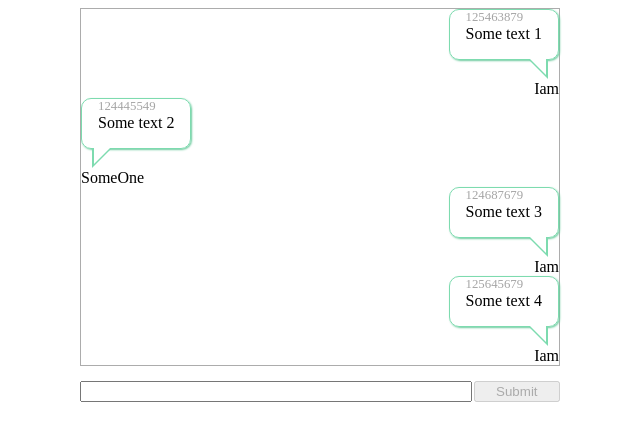
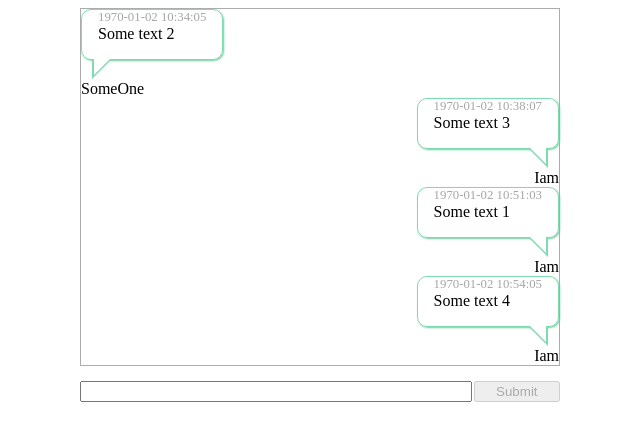
Before and after one commit to Ech0oo/OnePageChat, a website: page src/index.html in a window 1280 px wide. Shown: the whole page, without its empty margins (320-960 px from the left). Drawn offline with nearby package versions, Linux system fonts and the light colour scheme; files that its build step writes are made by us from their sources.

Commit message:
time and limit filter

```diff
--- a/src/app/index.controller.js
+++ b/src/app/index.controller.js
@@ -39,5 +39,7 @@
       return "brif-author";
     }
 
+
+    vm.messagesLimit = 10;
   }
 }());
--- a/src/index.html
+++ b/src/index.html
@@ -9,9 +9,9 @@
 <div class="container">
 
    <div class="messages-screen" ng-cloak>
-    <div class="brif-message" ng-repeat="brif in ctrl.messagesData">
+    <div class="brif-message" ng-repeat="brif in ctrl.messagesData | orderBy: 'time' | limitTo: ctrl.messagesLimit">
       <div class="ng-class: ctrl.setBubbleClass(brif.name)">
-        <div class="bubble-time">{{brif.time}}</div>
+        <div class="bubble-time">{{brif.time | date:'yyyy-MM-dd HH:mm:ss'}}</div>
         <p class="bubble-text">{{brif.message}}</p>
       </div>
       <div class="ng-class: ctrl.setNameClass(brif.name)">{{brif.name}}</div>
```
